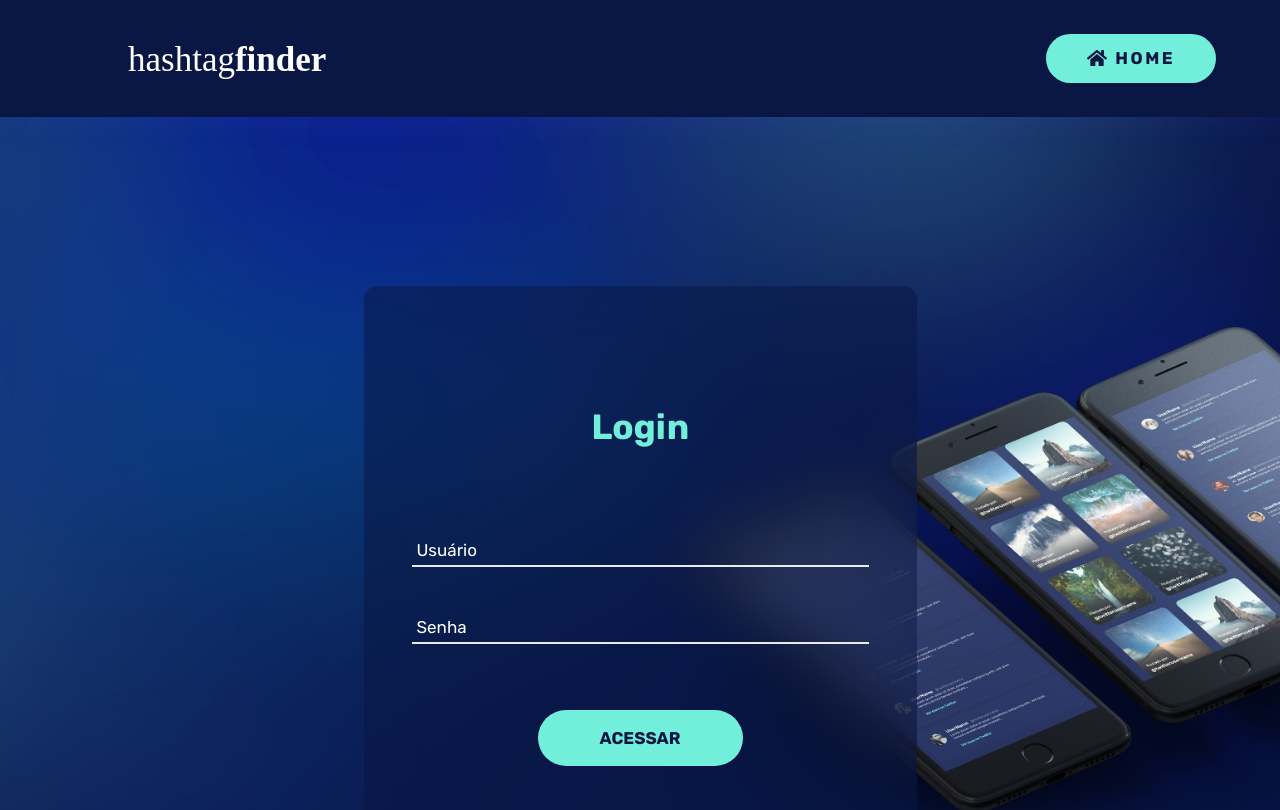
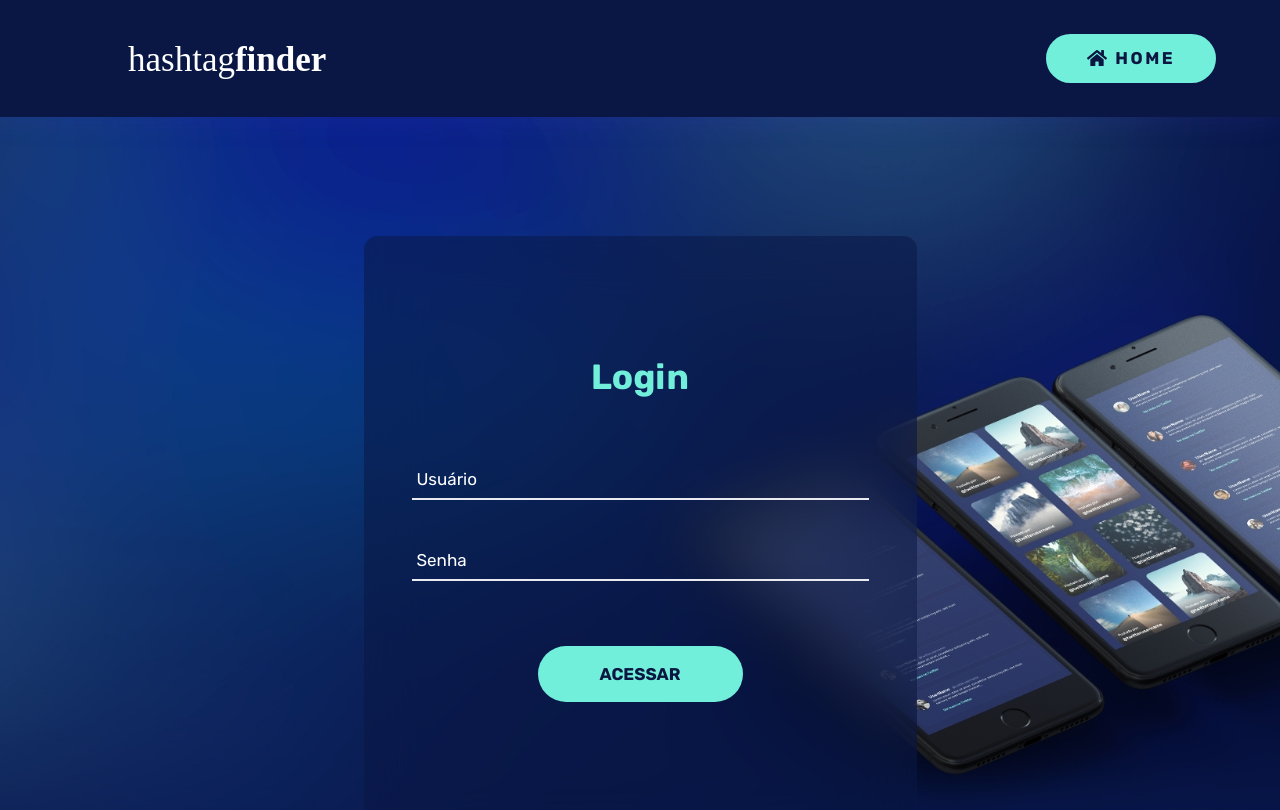
Before and after one commit to JD-Rodrigues/hashtag-finder, a React (Vite) app: page /login in a window 1280 px wide. Shown: the top 810 px of the page. Built offline with nearby package versions, Linux system fonts and the light colour scheme.

Commit message:
Página login pronta.

```diff
--- a/src/pages/login/login.module.css
+++ b/src/pages/login/login.module.css
@@ -15,10 +15,6 @@
 /*Css do formulário*/
 
 .login__form {
-    margin-top: 119px;
-    margin-bottom: 119px;
-    width: 553px;
-    height: 608px;
     display: flex;
     align-items: center;
     flex-direction: column;
@@ -31,27 +27,16 @@
 }
 
 .login__form__title {
-    margin-top: 131px;
-    margin-bottom: 75px;
-    width: 97px;
-    height: 42px;
-    text-align: left;
-    font: normal normal bold 35px/21px Rubik;
     letter-spacing: 0px;
     color: #72EFDB;
-    opacity: 1;
 }
 
 .access__button {
-    margin-top: 22px;
     border: none;
-    width: 205px;
-    height: 56px;
     background: #72EFDB 0% 0% no-repeat padding-box;
     border-radius: 34px;
     opacity: 1;
     color: #0B1741;
-    font: normal normal bold 17px/13px Rubik;
     text-transform: uppercase;
     transition: 0.3s;
 }
@@ -68,8 +53,6 @@
 }
 
 .input {
-    width: 457px;
-    height: 31px;
     font-weight: 400;
     color: #FFFFFF;
     line-height: 1.2;
@@ -84,7 +67,7 @@
 }
 
 .input:focus + .focus__input::after {
-    top: -15px;
+    top: -10px;
 }
 
 .input:focus + .focus__input::before {
@@ -92,8 +75,6 @@
 }
 
 .has__value {
-    width: 457px;
-    height: 31px;
     font-weight: 400;
     color: #FFFFFF;
     line-height: 1.2;
@@ -108,7 +89,7 @@
 }
 
 .has__value + .focus__input::after {
-    top: -15px;
+    top: -10px;
 }
 
 .has__value + .focus__input::before {
@@ -145,9 +126,7 @@
 }
 
 .focus__input::after {
-    font: normal normal normal 17px/25px Rubik;
     color: #fff;
-
     line-height: 0;
     content: attr(data-placeholder);
     display: block;
@@ -157,3 +136,102 @@
     left: 0;
     padding-left: 5px;
 }
+
+/*Responsividade*/
+
+@media (min-width:280px) {
+    .login__form {
+        margin-top: 45px;
+        margin-bottom: 45px;
+        width: 340px;
+        height: 460px;
+    }
+
+    .login__form__title {
+        margin-top: 62px;
+        margin-bottom: 62px;
+        font: normal normal bold 30px/17px Rubik;
+    }
+
+    .input {
+        width: 272px;
+        height: 35px;
+    }
+
+    .has__value {
+        width: 272px;
+        height: 35px;
+    }
+
+    .focus__input::after {
+        font: normal normal normal 20px/0px Rubik;
+    }
+
+    .access__button {
+        width: 213px;
+        height: 58px;
+        font: normal normal bold 18px/37px Rubik;
+        margin-top: 21px;
+        margin-bottom: 62px;
+    }
+  }
+
+  @media (min-width:768px) {
+    .login__form {
+        margin-top: 45px;
+        margin-bottom: 45px;
+        width: 442px;
+        height: 486px;
+    }
+
+    .login__form__title {
+        margin-top: 105px;
+        font: normal normal bold 28px/17px Rubik;
+    }
+
+    .input {
+        width: 356px;
+    }
+
+    .has__value {
+        width: 356px;
+    }
+
+    .focus__input::after {
+        font: normal normal normal 15px/0px Rubik;
+    }
+  }
+
+  @media (min-width:1112px) {
+    .login__form {
+        margin-top: 69px;
+        margin-bottom: 119px;
+        width: 553px;
+        height: 608px;
+    }
+
+    .login__form__title {
+        margin-top: 131px;
+        margin-bottom: 75px;
+        font: normal normal bold 35px/21px Rubik;
+    }
+
+    .input {
+        width: 457px;
+    }
+
+    .has__value {
+        width: 457px;
+    }
+
+    .focus__input::after {
+        font: normal normal normal 17px/0px Rubik;
+    }
+
+    .access__button {
+        width: 205px;
+        height: 56px;
+        font: normal normal bold 17px/13px Rubik;
+    }
+
+  }
```
